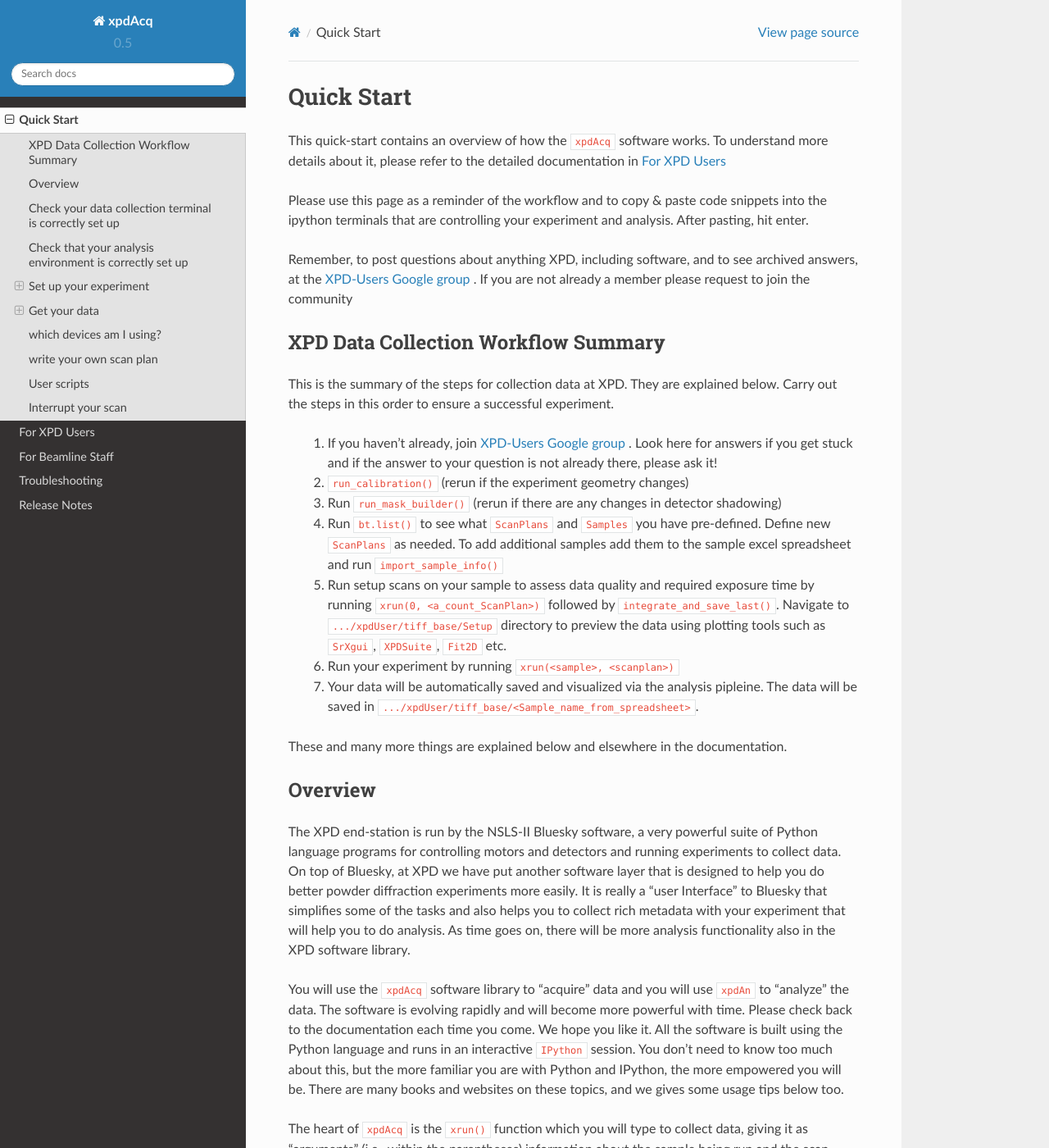
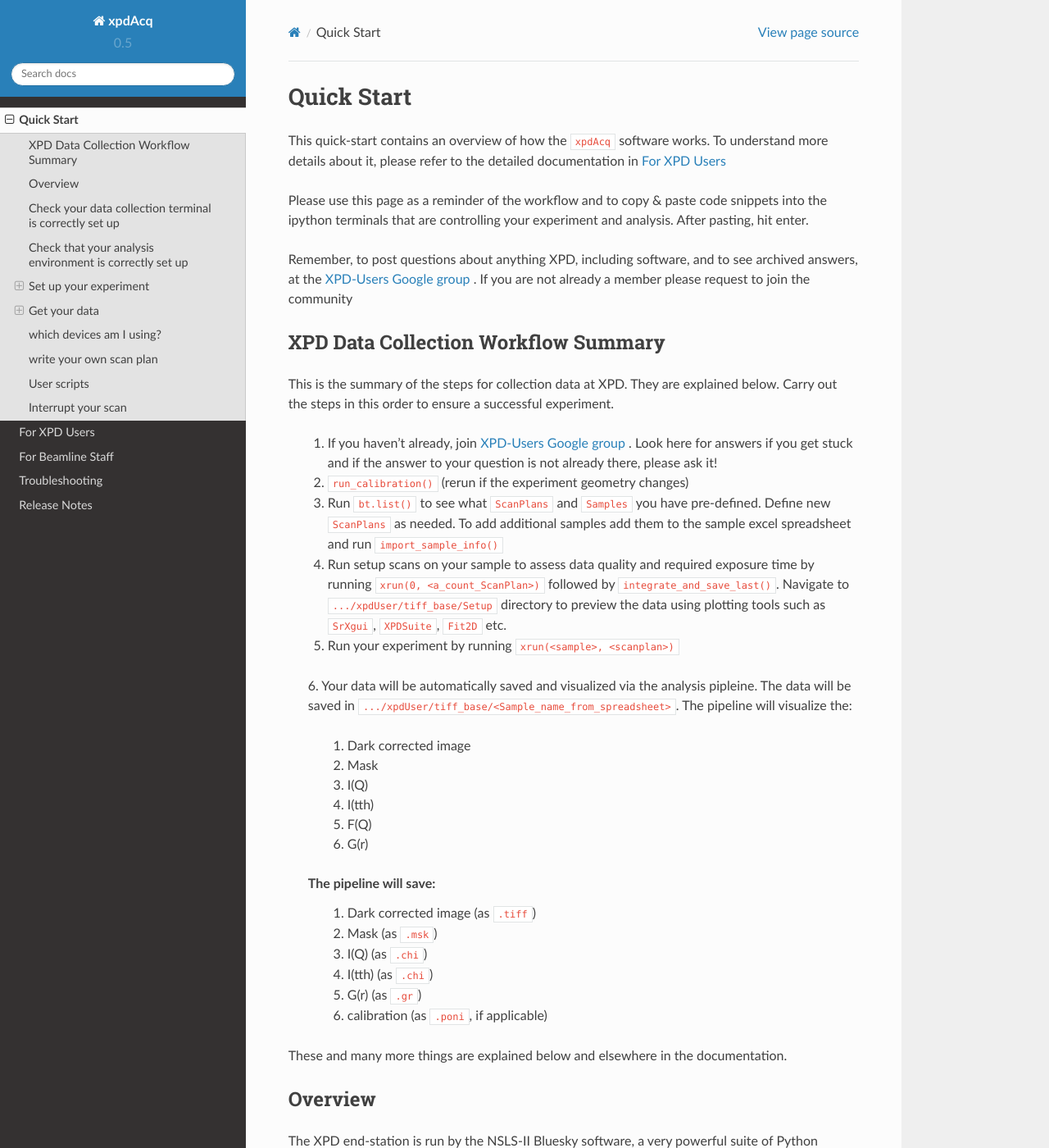
Before and after one commit to xpdAcq/xpdAcq, a Sphinx documentation site: the page built from docs/quickstart.rst, in a window 1280 px wide and 1400 px high. Shown: the whole window at 82% size. Built offline with Sphinx 7.4.7 and the Read the Docs theme 2.0.0, drawn with Linux system fonts in a browser that asks for light colours.

Commit message:
DOC: pipeline documentation

```diff
--- a/docs/quickstart.rst
+++ b/docs/quickstart.rst
@@ -24,15 +24,28 @@
 
   2. ``run_calibration()`` (rerun if the experiment geometry changes)
 
-  3. Run ``run_mask_builder()`` (rerun if there are any changes in detector shadowing)
+  3. Run ``bt.list()`` to see what ``ScanPlans`` and ``Samples`` you have pre-defined. Define new ``ScanPlans`` as needed.  To add additional samples add them to the sample excel spreadsheet and run ``import_sample_info()``
 
-  4. Run ``bt.list()`` to see what ``ScanPlans`` and ``Samples`` you have pre-defined. Define new ``ScanPlans`` as needed.  To add additional samples add them to the sample excel spreadsheet and run ``import_sample_info()``
+  4. Run setup scans on your sample to assess data quality and required exposure time by running ``xrun(0, <a_count_ScanPlan>)`` followed by ``integrate_and_save_last()``. Navigate to ``.../xpdUser/tiff_base/Setup`` directory to preview the data using plotting tools such as ``SrXgui``, ``XPDSuite``, ``Fit2D`` etc.
 
-  5. Run setup scans on your sample to assess data quality and required exposure time by running ``xrun(0, <a_count_ScanPlan>)`` followed by ``integrate_and_save_last()``. Navigate to ``.../xpdUser/tiff_base/Setup`` directory to preview the data using plotting tools such as ``SrXgui``, ``XPDSuite``, ``Fit2D`` etc.
+  5. Run your experiment by running ``xrun(<sample>, <scanplan>)``
 
-  6. Run your experiment by running ``xrun(<sample>, <scanplan>)``
-
-  7. Your data will be automatically saved and visualized via the analysis pipleine. The data will be saved in ``.../xpdUser/tiff_base/<Sample_name_from_spreadsheet>``.
+  6. Your data will be automatically saved and visualized via the analysis pipleine.
+  The data will be saved in ``.../xpdUser/tiff_base/<Sample_name_from_spreadsheet>``.
+  The pipeline will visualize the:
+    1. Dark corrected image
+    2. Mask
+    3. I(Q)
+    4. I(tth)
+    5. F(Q)
+    6. G(r)
+  The pipeline will save:
+    1. Dark corrected image (as ``.tiff``)
+    2. Mask (as ``.msk``)
+    3. I(Q) (as ``.chi``)
+    4. I(tth) (as ``.chi``)
+    5. G(r) (as ``.gr``)
+    6. calibration (as ``.poni``, if applicable)
 
 These and many more things are explained below and elsewhere in the documentation.
 
```
